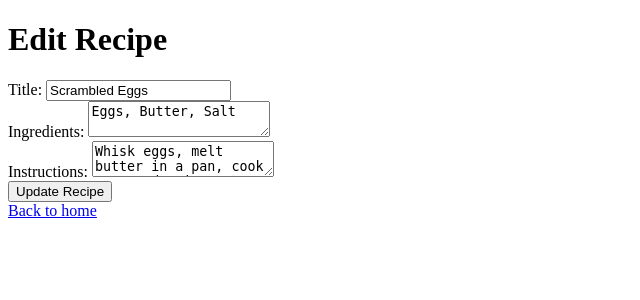
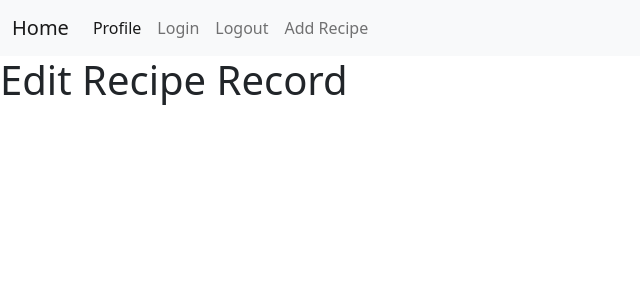
Before and after one commit to levanberadze/project, a Flask app: page /edit_recipe/2 in a window 1280 px wide. Shown: the top 300 px of the page, without its empty margins (0-640 px from the left). Run offline with Flask 3, Linux system fonts and the light colour scheme; data comes from the database, SQL or seed files in the repository; both versions use the stored data as it was after the commit.

Commit message:
Add files via upload

```diff
--- a/project LB/main.py
+++ b/project LB/main.py
@@ -46,7 +46,6 @@ def get_db_conn():
 def home():
     conn = get_db_conn()
     recipes = conn.execute('SELECT * FROM recipes').fetchall()
-    conn.close()
     return render_template("home.html", recipes=recipes)
 
 
@@ -82,19 +81,37 @@ def edit_recipe(recipe_id):
     conn = get_db_conn()
     recipe = conn.execute('SELECT * FROM recipes WHERE id = ?', (recipe_id,)).fetchone()
     if request.method == "POST":
-        title = request.form["title"]
-        ingredients = request.form["ingredients"]
-        instructions = request.form["instructions"]
         try:
+            title = request.form["title"]
+            ingredients = request.form["ingredients"]
+            instructions = request.form["instructions"]
             conn.execute('UPDATE recipes SET title = ?, ingredients = ?, instructions = ? WHERE id = ?',(title, ingredients, instructions, recipe_id))
-            conn.commit()
-            conn.close()
+            with sqlite3.connect('database.db') as conn:
+                cursor = conn.cursor()
+                cursor.execute("UPDATE recipes SET ='"+title+"', ingredients='"+ingredients+"', instructions='"+instructions+"' WHERE id="+id)
+
+                conn.commit()
+                msg = "Record successfully edited in the database"
             return redirect(url_for('home'))
         except:
             flash('ver sheicvala recepti')
             return redirect(url_for('home'))
     conn.close()
     return render_template("edit_recipe.html", recipe=recipe)
+
+
+@app.route('/delete_recipe/<int:recipe_id>', methods=["POST"])
+def delete_recipe(recipe_id):
+    try:
+        conn = get_db_conn()
+        conn.execute('DELETE FROM recipes WHERE id = ?', (recipe_id,))
+        conn.commit()
+        conn.close()
+        flash("Recipe deleted successfully")
+        return redirect(url_for('home'))
+    except:
+        flash("ver waishala")
+    return redirect(url_for('home'))
 
 
 @app.route('/login', methods=['GET', 'POST'])
--- a/project LB/templates/edit_recipe.html
+++ b/project LB/templates/edit_recipe.html
@@ -1,22 +1,22 @@
-<!DOCTYPE html>
-<html>
-<head>
-    <title>Edit Recipe</title>
-</head>
-<body>
-    <h1>Edit Recipe</h1>
-    <form method="POST">
-        <label for="title">Title:</label>
-        <input type="text" id="title" name="title" value="{{ recipe['title'] }}">
-        <br>
-        <label for="ingredients">Ingredients:</label>
-        <textarea id="ingredients" name="ingredients">{{ recipe['ingredients'] }}</textarea>
-        <br>
-        <label for="instructions">Instructions:</label>
-        <textarea id="instructions" name="instructions">{{ recipe['instructions'] }}</textarea>
-        <br>
-        <input type="submit" value="Update Recipe">
-    </form>
-    <a href="{{ url_for('home') }}">Back to home</a>
-</body>
-</html>
+{% extends "base.html" %}
+{% block title %}
+Edit Recipe
+{% endblock %}
+{% block content %}
+        <h1>Edit Recipe Record</h1>
+        {% for id in recipes %}
+        <form action="{{ url_for('edit_recipe') }}" method="POST">
+            <h3 style="color:blue">Recipe ID: {{ recipe['id']}}</h3>
+            Title<br>
+            <input type="text" name="title" value="{{ recipes['title'] }}"/><br>
+
+            Ingredients<br>
+            <input type="text" name="ingredients" value="{{recipes['ingredients']}}"/><br>
+
+            Instructions<br>
+            <input type="text" name="instructions" value="{{ recipes['instructions'] }}"/><br>
+
+            <input type="submit" value="Submit" /><br>
+        </form>
+        {% endfor %}
+{% endblock %}
```
Also changed, not shown: project LB/templates/recipe1.html (added, +18 -0 lines), project LB/recipes.db.
